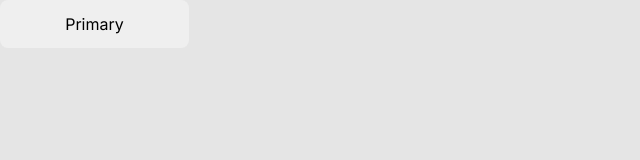
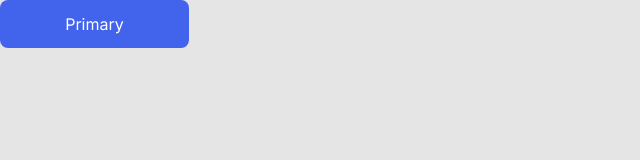
Before and after one commit to maksimov-as2/htmlcss-20210812_maksimov-as2, a website: page 05-lection3/02-modal/index.html in a window 1280 px wide. Shown: the whole page, without its empty margins (0-640 px from the left). Drawn offline with Linux system fonts and the light colour scheme.

Commit message:
05-lection3/02-mocal/index.html also fixed due to changes in button.css

```diff
--- a/05-lection3/02-modal/index.html
+++ b/05-lection3/02-modal/index.html
@@ -13,7 +13,7 @@
         </style>
     </head>
     <body>
-        <button class="btn btn-primary" id="modal-open">Primary</button>
+        <button class="btn btn_primary" id="modal-open">Primary</button>
         <div class="mw" id="modal">
             <div class="mw__window">
                 <div class="mw__title">Modal title</div>
```
